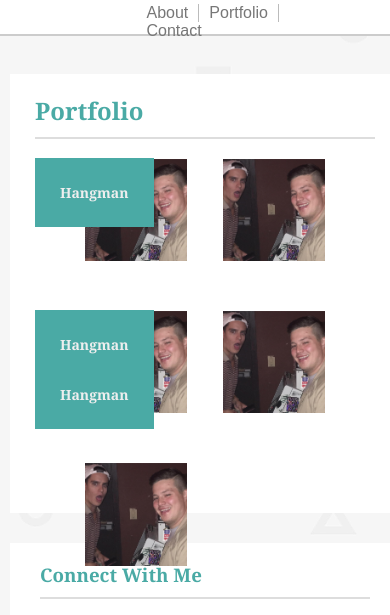
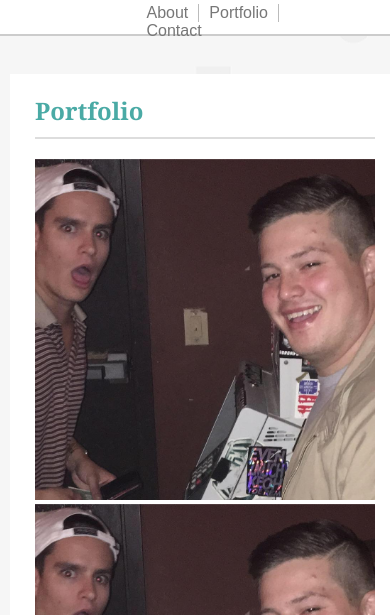
Before and after one commit to mikehashi/Responsive-Portfolio, a plain HTML site: page portfolio.html in a window 390 px wide. Shown: the part 91-706 px from the top of the page. Drawn offline with Linux system fonts and the light colour scheme.

Commit message:
port fix

```diff
--- a/assets/css/style.css
+++ b/assets/css/style.css
@@ -355,5 +355,19 @@ textarea {
 		width: 100%;
 	}
 
+	#boxLeft img{
+		float:none;
+		position:static;
+		width:100%;
+		margin-left: 0;
+	}
+
+	#boxRight img{
+		float:none;
+		margin-right: 0;
+		width:100%;
+
+	}
+
 
 }
```
